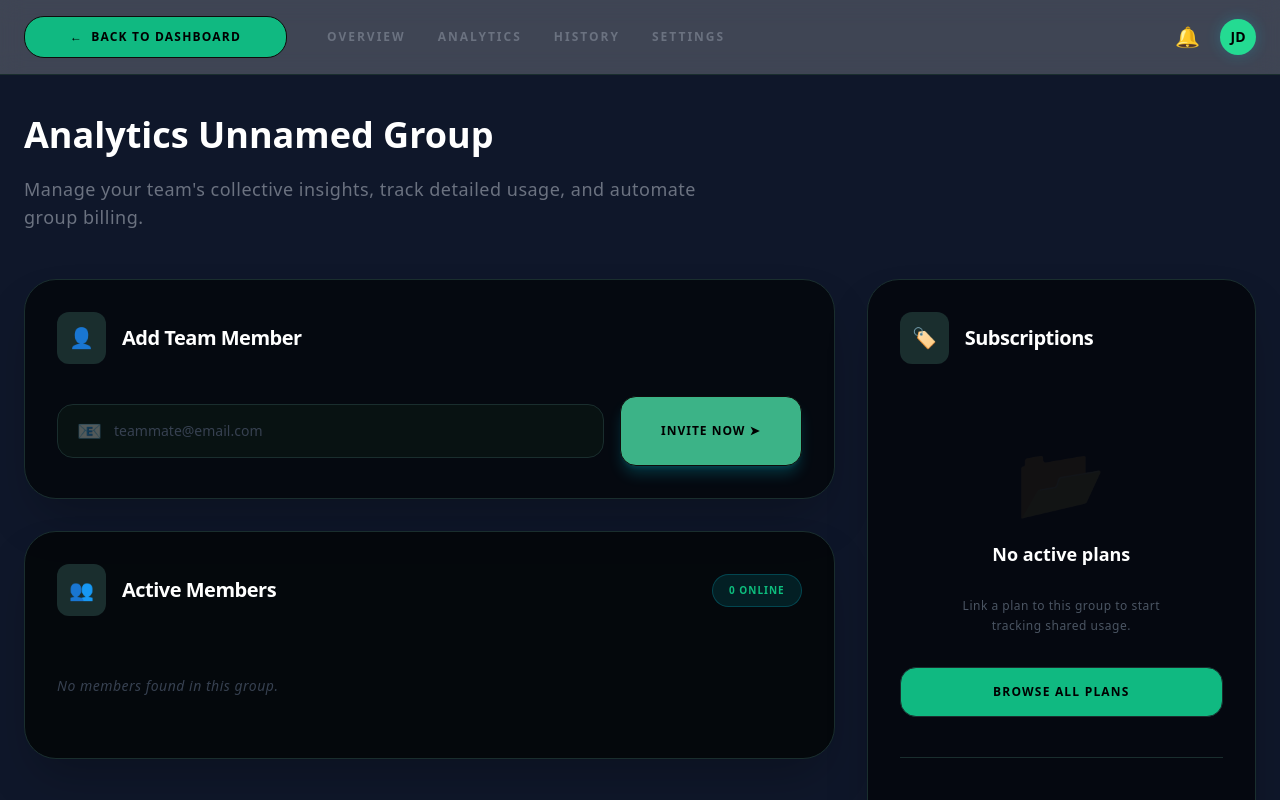
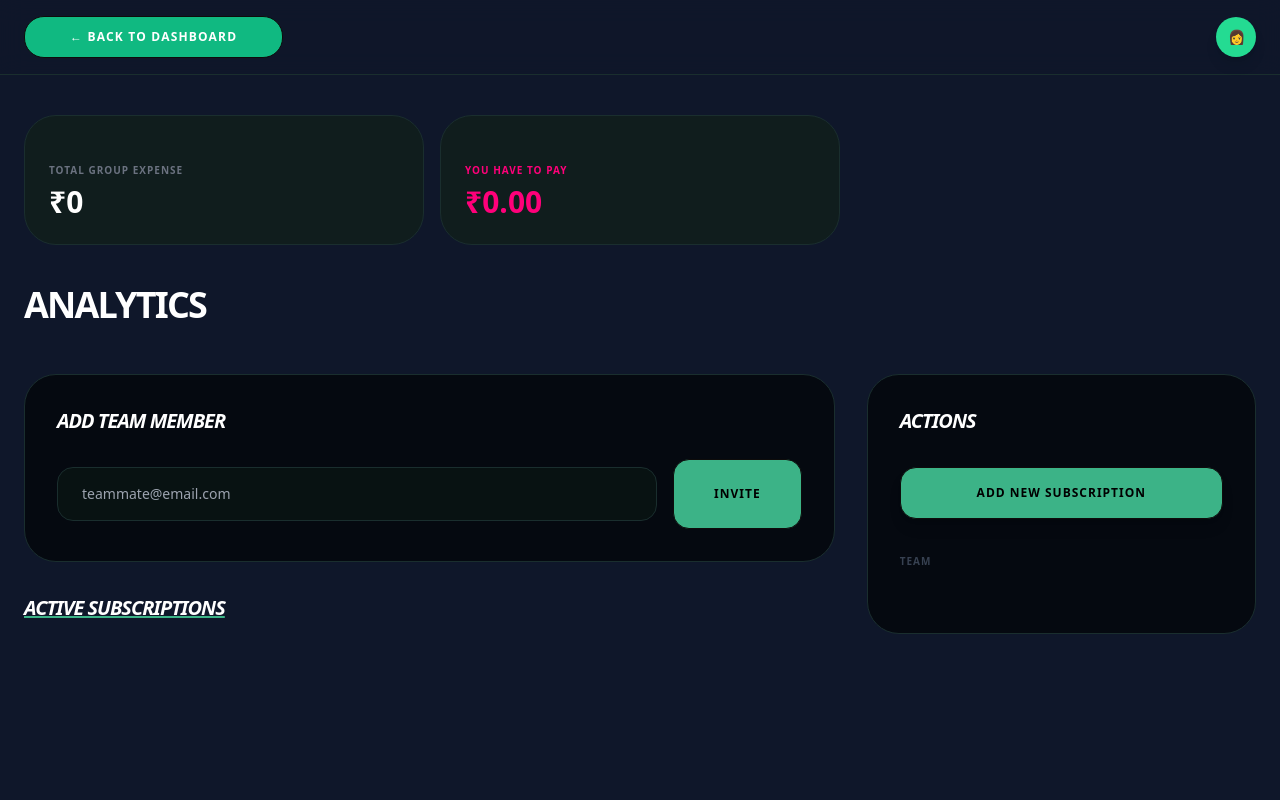
Before and after one commit to rashi125/fsplitter, a React (Create React App) app in the folder finance-splitter-frontend/: page /group in a window 1280 px wide. Built offline with nearby package versions, Linux system fonts and the light colour scheme.

Commit message:
added split

```diff
--- a/finance-splitter-frontend/src/pages/GroupDetail.jsx
+++ b/finance-splitter-frontend/src/pages/GroupDetail.jsx
@@ -6,208 +6,285 @@ const GroupDetails = () => {
   const { groupId: rawGroupId } = useParams();
   const cleanGroupId = rawGroupId ? rawGroupId.replace(/[^a-fA-F0-9]/g, "").trim() : "";
   const navigate = useNavigate();
+
   const [group, setGroup] = useState(null);
   const [subscriptions, setSubscriptions] = useState([]);
+  const [groupMembers, setGroupMembers] = useState([]);
   const [newMemberEmail, setNewMemberEmail] = useState("");
-  const [groupMembers, setGroupMembers] = useState([]);
+
+  // Modals States
+  const [isSubModalOpen, setIsSubModalOpen] = useState(false);
+  const [isUsageModalOpen, setIsUsageModalOpen] = useState(false);
+  const [isDropdownOpen, setIsDropdownOpen] = useState(false);
+  const [showSummary, setShowSummary] = useState(false);
+
+  // Form States
+  const [subForm, setSubForm] = useState({ name: "", totalCost: "", billingCycle: "monthly" });
+  const [usageForm, setUsageForm] = useState({ subscriptionId: "", hours: "" });
+  const [selectedSubName, setSelectedSubName] = useState("");
+
+  // Split Results Mapping
+  const [splitResults, setSplitResults] = useState({});
+
   const token = localStorage.getItem("token");
+  const COLORS = ["bg-[#FF8A00]", "bg-[#00E5FF]", "bg-[#7000FF]", "bg-[#FF007A]"];
 
-  const COLORS = ["bg-[#FF8A00]", "bg-[#00E5FF]", "bg-[#7000FF]", "bg-[#FF007A]"];
+  const handleLogout = () => {
+    localStorage.removeItem("token");
+    navigate("/");
+  };
 
   const fetchData = async () => {
     if (!cleanGroupId) return;
     try {
       const headers = { headers: { Authorization: `Bearer ${token}` } };
+      const groupRes = await axios.get(`http://localhost:5000/api/groups/${cleanGroupId}`, headers);
+      setGroup(groupRes.data);
+      setGroupMembers(groupRes.data.members || []);
 
-      // 1. Fetch Group & Members
-      const groupRes = await axios.get(`http://localhost:5000/api/groups/${cleanGroupId}`, headers);
-      setGroupMembers(groupRes.data.members || []);
-      setGroup(groupRes.data);
-      // 2. Fetch Group Subscriptions
-      const subRes = await axios.get(`http://localhost:5000/api/subscriptions/group/${cleanGroupId}`, headers);
-      setSubscriptions(Array.isArray(subRes.data) ? subRes.data : []);
-    } catch (err) {
-      console.error("Fetch Error:", err);
+      const subRes = await axios.get(`http://localhost:5000/api/subscriptions/${cleanGroupId}`, headers);
+      const subs = Array.isArray(subRes.data) ? subRes.data : [];
+      setSubscriptions(subs);
+
+      subs.forEach(async (sub) => {
+        try {
+          const splitRes = await axios.get(`http://localhost:5000/api/split/${sub._id}`, headers);
+          if (splitRes.data.success) {
+            setSplitResults((prev) => ({ ...prev, [sub._id]: splitRes.data.split }));
           }
+        } catch (err) { console.log(`No usage/split for ${sub.name}`); }
+      });
+    } catch (err) { console.error("Fetch Error:", err); }
   };
 
-  useEffect(() => {
+  useEffect(() => { fetchData(); }, [cleanGroupId]);
+
+  const handleAddSubscription = async (e) => {
+    e.preventDefault();
+    try {
+      await axios.post("http://localhost:5000/api/subscriptions",
+        { ...subForm, groupId: cleanGroupId },
+        { headers: { Authorization: `Bearer ${token}` } }
+      );
+      setIsSubModalOpen(false);
+      setSubForm({ name: "", totalCost: "", billingCycle: "monthly" });
       fetchData();
-  }, [cleanGroupId]);
+    } catch (err) { alert("Error adding subscription"); }
+  };
+
+  const handleLogUsage = async (e) => {
+    e.preventDefault();
+    try {
+      await axios.post("http://localhost:5000/api/usage",
+        { subscriptionId: usageForm.subscriptionId, usageHours: Number(usageForm.hours) },
+        { headers: { Authorization: `Bearer ${token}` } }
+      );
+      setIsUsageModalOpen(false);
+      setUsageForm({ subscriptionId: "", hours: "" });
+      fetchData();
+      alert("Usage logged!");
+    } catch (err) { alert("Failed to log usage"); }
+  };
 
   const addMember = async () => {
     if (!newMemberEmail.trim()) return;
     try {
-      await axios.post(
-        `http://localhost:5000/api/groups/add-member`,
+      await axios.post(`http://localhost:5000/api/groups/add-member`,
         { groupId: cleanGroupId, email: newMemberEmail.trim().toLowerCase() },
         { headers: { Authorization: `Bearer ${token}` } }
       );
       setNewMemberEmail("");
-      fetchData(); // Refresh list
-    } catch (err) {
-      alert(err.response?.data?.message || "Error adding member");
-    }
+      fetchData();
+    } catch (err) { alert("Error adding member"); }
+  };
+
+  const calculateTotalDue = () => {
+    let total = 0;
+    Object.values(splitResults).forEach((subSplit) => {
+      // NOTE: currentUserId backend se login response mein aana chahiye
+      const myShare = subSplit.find((s) => s.userId === group?.currentUserId);
+      if (myShare) total += myShare.amountToPay;
+    });
+    return total.toFixed(2);
   };
 
   return (
-    // ROOT DIV WITH SOLID BACKGROUND COLOUR
-    <div className="min-h-screen w-full bg-[#0F172A] text-white font-sans selection:bg-[#00E5FF] selection:text-black">
-
-      {/* STICKY TOP NAVIGATION */}
-      <nav className="sticky top-0 z-50 bg-white/20 backdrop-blur-md border-b border-[#1A2E2E] px-6 py-4">
+    <div className="min-h-screen w-full bg-[#0F172A] text-white font-sans selection:bg-[#3cb387]">
+      {/* Navbar */}
+      <nav className="sticky top-0 z-50 bg-[#0F172A]/80 backdrop-blur-md border-b border-[#1A2E2E] px-6 py-4">
         <div className="max-w-[1600px] mx-auto flex justify-between items-center">
-          <div className="flex items-center gap-10">
-            <button
-              onClick={() => navigate("/dashboard")}
-     i         className="text-[#000000] font-bold flex items-center gap-2 hover:brightness-125 transition-all text-xs tracking-widest"
-            >
-              <span>←</span> BACK TO DASHBOARD
+          <button onClick={() => navigate("/dashboard")} className="text-white font-bold text-xs tracking-widest hover:text-[#3cb387]">
+            ← BACK TO DASHBOARD
           </button>
 
-            {/* Nav Links for Desktop */}
-            <div className="hidden lg:flex items-center gap-8 text-[10px] font-black tracking-[0.2em] text-gray-500">
-              <span className="hover:text-white cursor-pointer">OVERVIEW</span>
-              <span className="hover:text-white cursor-pointer transition-colors">ANALYTICS</span>
-              <span className="hover:text-white cursor-pointer transition-colors">HISTORY</span>
-              <span className="hover:text-white cursor-pointer transition-colors">SETTINGS</span>
+          <div className="relative">
+            <div onClick={() => setIsDropdownOpen(!isDropdownOpen)} className="bg-[#24db92] text-black w-10 h-10 rounded-full flex items-center justify-center font-black text-sm cursor-pointer shadow-lg hover:scale-105 transition-all">
+              👩
             </div>
+            {isDropdownOpen && (
+              <div className="absolute right-0 mt-3 w-56 bg-[#101D1D] border border-[#1A2E2E] rounded-2xl shadow-2xl py-2 overflow-hidden">
+                <div className="px-4 py-3 border-b border-white/5 mb-2">
+                  <p className="text-[10px] font-black text-gray-500 uppercase">Signed in as</p>
+                  <p className="text-sm font-bold text-white truncate">johndoe@email.com</p>
                 </div>
-
-          <div className="flex items-center gap-5">
-            <span className="cursor-pointer text-gray-400 hover:text-white text-xl">🔔</span>
-            <div className="bg-[#24db92] text-black w-9 h-9 rounded-full flex items-center justify-center font-black text-sm shadow-[0_0_15px_rgba(0,229,255,0.2)]">
-              JD
+                <button onClick={() => { setShowSummary(true); setIsDropdownOpen(false); }} className="w-full text-left px-4 py-3 text-sm hover:bg-[#3cb387] hover:text-black font-bold transition-all">
+                  📊 Visual Dashboard
+                </button>
+                <button onClick={handleLogout} className="w-full text-left px-4 py-3 text-sm hover:bg-red-500 hover:text-white font-bold transition-all">
+                  🚪 Log Out
+                </button>
               </div>
+            )}
           </div>
         </div>
       </nav>
 
-      {/* MAIN CONTENT AREA */}
       <main className="max-w-[1600px] mx-auto px-6 py-10">
-
-        {/* Hero Section */}
-        <section className="mb-12">
-          <h1 className="text-3xl md:text-4xl font-black leading-none mb-4">
-            Analytics <span className="text-3xl md:text-4xl font-black leading-none mb-4">{group?.name || "Unnamed Group"}</span></h1>
-          <p className="text-gray-500 text-lg max-w-2xl font-medium">
-            Manage your team's collective insights, track detailed usage, and automate group billing.
-          </p>
-        </section>
-
-        {/* Responsive Grid System */}
-        <div className="grid grid-cols-1 lg:grid-cols-12 gap-8 items-start">
-
-          {/* LEFT SECTION (Span 8) */}
-          <div className="lg:col-span-8 space-y-8">
-
-            {/* Add Member Card */}
-            <div className="bg-[#020406]/70 rounded-[2rem] p-8 border border-[#1A2E2E] shadow-2xl">
-              <div className="flex items-center gap-4 mb-8">
-                <div className="bg-[#1A2E2E] p-3 rounded-xl text-[#00E5FF] text-xl">👤</div>
-                <h3 className="text-xl font-bold tracking-tight">Add Team Member</h3>
+        {/* Quick Stats */}
+        <div className="grid grid-cols-1 md:grid-cols-3 gap-4 mb-10">
+          <div className="bg-[#101D1D] p-6 rounded-[2rem] border border-[#1A2E2E]">
+            <p className="text-[10px] font-black text-gray-500 tracking-widest uppercase mb-1">Total Group Expense</p>
+            <h2 className="text-3xl font-black">₹{subscriptions.reduce((acc, sub) => acc + sub.totalCost, 0)}</h2>
+          </div>
+          <div className="bg-[#101D1D] p-6 rounded-[2rem] border border-[#1A2E2E]">
+            <p className="text-[10px] font-black text-[#FF007A] tracking-widest uppercase mb-1">You Have To Pay</p>
+            <h2 className="text-3xl font-black text-[#FF007A]">₹{calculateTotalDue()}</h2>
+          </div>
+          {/* <div className="bg-[#101D1D] p-6 rounded-[2rem] border border-[#1A2E2E]">
+            <p className="text-[10px] font-black text-[#24db92] tracking-widest uppercase mb-1">You Have To Take</p>
+            <h2 className="text-3xl font-black text-[#24db92]">₹0.00</h2>
+          </div> */}
         </div>
 
+        <h1 className="text-4xl font-black mb-10 tracking-tighter uppercase">
+          Analytics <span className="text-[#3cb387]">{group?.name}</span>
+        </h1>
+
+        {/* Main Grid */}
+        <div className="grid grid-cols-1 lg:grid-cols-12 gap-8 items-start">
+          <div className="lg:col-span-8 space-y-8">
+            {/* Add Member */}
+            <div className="bg-[#020406]/70 rounded-[2rem] p-8 border border-[#1A2E2E]">
+              <h3 className="text-xl font-bold mb-6 italic uppercase tracking-tighter">Add Team Member</h3>
               <div className="flex flex-col md:flex-row gap-4">
-                <div className="relative flex-1">
-                  <span className="absolute left-5 top-1/2 -translate-y-1/2 opacity-30 text-xl">📧</span>
-                  <input
-                    className="w-full bg-[#081212] border border-[#1A2E2E] py-4 pl-14 pr-6 rounded-2xl text-sm focus:outline-none focus:border-[#00E5FF] transition-all placeholder:text-gray-700"
-                    placeholder="teammate@email.com"
-                    value={newMemberEmail}
-                    onChange={(e) => setNewMemberEmail(e.target.value)}
-                  />
-                </div>
-                <button
-                  onClick={addMember}
-                  className="bg-[#3cb387] text-black font-black px-10 py-4 rounded-2xl hover:scale-[1.02] active:scale-95 transition-all shadow-lg shadow-[#00E5FF]/20 whitespace-nowrap"
-                >
-                  INVITE NOW ➤
-                </button>
+                <input className="flex-1 bg-[#081212] border border-[#1A2E2E] py-4 px-6 rounded-2xl text-sm outline-none focus:border-[#3cb387]" placeholder="teammate@email.com" value={newMemberEmail} onChange={(e) => setNewMemberEmail(e.target.value)} />
+                <button onClick={addMember} className="bg-[#3cb387] text-black font-black px-10 py-4 rounded-2xl">INVITE</button>
               </div>
             </div>
 
-            {/* Members Display Card */}
-            <div className="bg-[#020406]/80  rounded-[2rem] p-8 border border-[#1A2E2E] shadow-2xl">
-              <div className="flex items-center justify-between mb-10">
-                <div className="flex items-center gap-4">
-                  <div className="bg-[#1A2E2E] p-3 rounded-xl text-[#99e7bc] text-xl">👥</div>
-                  <h3 className="text-xl font-bold tracking-tight">Active Members</h3>
+            {/* Subscriptions Grid */}
+            <div className="space-y-4">
+              <h3 className="text-xl font-bold italic uppercase tracking-tighter underline decoration-[#3cb387]">Active Subscriptions</h3>
+              <div className="grid grid-cols-1 md:grid-cols-2 gap-6">
+                {subscriptions.map((sub) => (
+                  <div key={sub._id} className="bg-[#020406]/80 rounded-[2rem] p-8 border border-[#1A2E2E]">
+                    <div className="flex justify-between items-start mb-6">
+                      <div>
+                        <h4 className="text-2xl font-black text-[#3cb387] uppercase tracking-tighter">{sub.name}</h4>
+                        <p className="text-gray-500 text-xs font-bold uppercase tracking-widest">₹{sub.totalCost} / {sub.billingCycle}</p>
                       </div>
-                <span className="bg-[#00E5FF]/10 text-[#0dbd7d] text-[10px] font-black border border-[#00E5FF]/20 px-4 py-2 rounded-full tracking-[0.1em]">
-                  {groupMembers.length} ONLINE
-                </span>
+                      <button onClick={() => { setSelectedSubName(sub.name); setUsageForm({ ...usageForm, subscriptionId: sub._id }); setIsUsageModalOpen(true); }} className="bg-white/10 hover:bg-[#3cb387] hover:text-black p-3 rounded-full transition-all text-xl">⏱️</button>
                     </div>
 
-              <div className="flex flex-wrap gap-4">
-                {groupMembers.length > 0 ? (
-                  groupMembers.map((m, i) => (
-                    <div key={i} className="flex items-center gap-4 bg-[#1A2E2E] border border-[#253D3D] py-3 px-5 rounded-2xl hover:border-[#00E5FF]/40 transition-all group cursor-default">
-                      <div className={`${COLORS[i % COLORS.length]} w-10 h-10 rounded-full flex items-center justify-center text-xs font-black text-white shadow-inner`}>
-                        {m.name ? m.name.substring(0, 2).toUpperCase() : "??"}
+                    <div className="mt-4 border-t border-white/5 pt-4 space-y-3">
+                      <p className="text-[10px] font-black text-gray-600 tracking-widest uppercase italic">Cost Breakdown</p>
+                      {splitResults[sub._id] ? splitResults[sub._id].map((res, i) => (
+                        <div key={i} className="flex justify-between text-sm">
+                          <span className="text-gray-400">{res.name} ({res.usageHours}h)</span>
+                          <span className="font-bold text-[#00E5FF]">₹{res.amountToPay}</span>
                         </div>
-                      <div>
-                        <div className="text-sm font-bold">{m.name || "User"}</div>
-                        <div className="text-[9px] text-gray-600 font-bold uppercase tracking-widest">Team Member</div>
+                      )) : <p className="text-xs text-gray-700 italic font-medium">Log hours to calculate split</p>}
                     </div>
-                      <button className="ml-4 opacity-0 group-hover:opacity-100 text-gray-700 hover:text-red-500 transition-all">✕</button>
                   </div>
-                  ))
-                ) : (
-                  <p className="text-gray-700 font-medium italic">No members found in this group.</p>
-                )}
+                ))}
               </div>
             </div>
           </div>
 
-          {/* RIGHT SIDEBAR (Span 4) */}
-          <div className="lg:col-span-4 h-full">
-            <div className="bg-[#020406]/70   rounded-[2rem] p-8 border border-[#1A2E2E] shadow-2xl h-full flex flex-col sticky top-28">
-              <div className="flex items-center gap-4 mb-10">
-                <div className="bg-[#1A2E2E] p-3 rounded-xl text-[#00E5FF] text-xl">🏷️</div>
-                <h3 className="text-xl font-bold tracking-tight">Subscriptions</h3>
+          {/* Sidebar */}
+          <div className="lg:col-span-4 space-y-8">
+            <div className="bg-[#020406]/70 rounded-[2rem] p-8 border border-[#1A2E2E]">
+              <h3 className="text-xl font-bold mb-8 italic uppercase tracking-tighter">Actions</h3>
+              <button onClick={() => setIsSubModalOpen(true)} className="w-full bg-[#3cb387] text-black font-black py-4 rounded-2xl shadow-lg hover:brightness-110">ADD NEW SUBSCRIPTION</button>
+              <div className="mt-8 space-y-4">
+                <p className="text-[10px] font-black text-gray-700 tracking-widest uppercase">Team</p>
+                {groupMembers.map((m, i) => (
+                  <div key={i} className="flex items-center gap-3">
+                    <div className={`${COLORS[i % COLORS.length]} w-8 h-8 rounded-full flex items-center justify-center text-[10px] font-black`}>{m.name.substring(0, 2).toUpperCase()}</div>
+                    <span className="text-sm font-bold">{m.name}</span>
                   </div>
-
-              {/* Plans Area */}
-              <div className="flex-1 flex flex-col items-center justify-center text-center py-10">
-                <div className="text-7xl opacity-5 mb-6">📂</div>
-                <h4 className="font-bold text-lg mb-2">No active plans</h4>
-                <p className="text-gray-600 text-xs max-w-[200px] leading-relaxed mb-8">
-                  Link a plan to this group to start tracking shared usage.
-                </p>
-                <button className="w-full border border-[#1A2E2E] text-[#000000] py-4 rounded-2xl font-black text-xs tracking-widest hover:bg-[#00E5FF] hover:text-black transition-all">
-                  BROWSE ALL PLANS
-                </button>
-              </div>
-
-              {/* Usage Stats Section */}
-              <div className="mt-auto pt-8 border-t border-[#1A2E2E]">
-                <p className="text-[10px] font-black text-gray-700 tracking-[0.2em] mb-6 uppercase">Real-time Usage</p>
-
-                <div className="space-y-6">
-                  <div>
-                    <div className="flex justify-between text-[10px] font-black text-gray-500 mb-2 tracking-wider">
-                      <span>DATA TOKENS</span> <span>0 / 100%</span>
-                    </div>
-                    <div className="h-1 bg-[#081212] rounded-full overflow-hidden">
-                      <div className="bg-[#00E5FF] h-full w-[5%] rounded-full shadow-[0_0_8px_#00E5FF]"></div>
-                    </div>
-                  </div>
-
-                  <div>
-                    <div className="flex justify-between text-[10px] font-black text-gray-500 mb-2 tracking-wider">
-                      <span>SHARED STORAGE</span> <span>0.0 GB</span>
-                    </div>
-                    <div className="h-1 bg-[#081212] rounded-full overflow-hidden">
-                      <div className="bg-[#7000FF] h-full w-[15%] rounded-full shadow-[0_0_8px_#7000FF]"></div>
-                    </div>
-                  </div>
-                </div>
+                ))}
               </div>
             </div>
           </div>
         </div>
       </main>
+
+      {/* --- MODALS --- */}
+      {isSubModalOpen && (
+        <div className="fixed inset-0 z-[100] flex items-center justify-center bg-black/80 backdrop-blur-sm p-4">
+          <div className="bg-[#101D1D] w-full max-w-md rounded-[2.5rem] p-10 border border-[#1A2E2E]">
+            <h2 className="text-2xl font-black mb-6 uppercase italic">New <span className="text-[#3cb387]">Plan</span></h2>
+            <form onSubmit={handleAddSubscription} className="space-y-4">
+              <input required className="w-full bg-[#081212] border border-[#1A2E2E] py-4 px-6 rounded-2xl text-sm outline-none" placeholder="Service Name" value={subForm.name} onChange={(e) => setSubForm({ ...subForm, name: e.target.value })} />
+              <input required type="number" className="w-full bg-[#081212] border border-[#1A2E2E] py-4 px-6 rounded-2xl text-sm outline-none" placeholder="Cost" value={subForm.totalCost} onChange={(e) => setSubForm({ ...subForm, totalCost: e.target.value })} />
+              <select className="w-full bg-[#081212] border border-[#1A2E2E] py-4 px-6 rounded-2xl text-sm text-gray-400 outline-none" value={subForm.billingCycle} onChange={(e) => setSubForm({ ...subForm, billingCycle: e.target.value })}>
+                <option value="monthly">Monthly</option>
+                <option value="yearly">Yearly</option>
+              </select>
+              <button type="submit" className="w-full bg-[#3cb387] text-black font-black py-4 rounded-2xl uppercase">Create</button>
+              <button type="button" onClick={() => setIsSubModalOpen(false)} className="w-full text-gray-600 text-[10px] font-bold mt-2 uppercase">Cancel</button>
+            </form>
+          </div>
+        </div>
+      )}
+
+      {isUsageModalOpen && (
+        <div className="fixed inset-0 z-[100] flex items-center justify-center bg-black/80 backdrop-blur-sm p-4">
+          <div className="bg-[#101D1D] w-full max-w-sm rounded-[2.5rem] p-10 border border-[#1A2E2E] text-center">
+            <h2 className="text-xl font-black mb-4 uppercase italic">Log {selectedSubName}</h2>
+            <form onSubmit={handleLogUsage} className="space-y-6">
+              <input required type="number" className="w-full bg-[#081212] border border-[#1A2E2E] py-4 rounded-2xl text-center text-3xl font-black text-[#3cb387] outline-none" placeholder="0" value={usageForm.hours} onChange={(e) => setUsageForm({ ...usageForm, hours: e.target.value })} />
+              <button type="submit" className="w-full bg-white text-black font-black py-4 rounded-2xl text-xs uppercase">Save</button>
+              <button type="button" onClick={() => setIsUsageModalOpen(false)} className="text-gray-500 text-[10px] font-bold uppercase mt-2">Close</button>
+            </form>
+          </div>
+        </div>
+      )}
+
+      {showSummary && (
+        <div className="fixed inset-0 z-[100] flex items-center justify-center bg-black/90 backdrop-blur-md p-4">
+          <div className="bg-[#101D1D] w-full max-w-4xl rounded-[3rem] p-10 border border-[#1A2E2E] relative max-h-[90vh] overflow-y-auto">
+             <button onClick={() => setShowSummary(false)} className="absolute top-8 right-8 text-gray-500 hover:text-white text-xl font-bold">✕</button>
+             <h2 className="text-4xl font-black mb-10 tracking-tighter uppercase italic text-[#3cb387]">Usage Analytics</h2>
+             <div className="grid grid-cols-1 lg:grid-cols-2 gap-10">
+                <div className="space-y-6">
+                   <h4 className="text-xs font-black text-gray-500 uppercase tracking-widest">Expense Share</h4>
+                   {subscriptions.map(sub => {
+                     const totalGroupCost = subscriptions.reduce((a, b) => a + b.totalCost, 0);
+                     const percentage = totalGroupCost > 0 ? Math.round((sub.totalCost / totalGroupCost) * 100) : 0;
+                     return (
+                       <div key={sub._id} className="space-y-2">
+                          <div className="flex justify-between text-[10px] font-bold uppercase tracking-widest">
+                             <span>{sub.name}</span>
+                             <span>{percentage}%</span>
+                          </div>
+                          <div className="h-1.5 bg-black rounded-full overflow-hidden">
+                             <div className="bg-[#3cb387] h-full shadow-[0_0_10px_#3cb387]" style={{ width: `${percentage}%` }}></div>
+                          </div>
+                       </div>
+                     );
+                   })}
+                </div>
+                <div className="bg-black/40 rounded-[2rem] p-8 border border-white/5 text-center flex flex-col justify-center">
+                   <p className="text-xs font-bold text-gray-500 uppercase mb-4 tracking-widest">Your Settlement Amount</p>
+                   <h3 className="text-6xl font-black text-[#FF007A]">₹{calculateTotalDue()}</h3>
+                   <p className="text-[10px] text-gray-600 font-bold mt-4 uppercase">Pay this to the group owner to settle up.</p>
+                </div>
+             </div>
+          </div>
+        </div>
+      )}
     </div>
   );
 };
```
Lines whose indentation alone changed are shown as unchanged.
